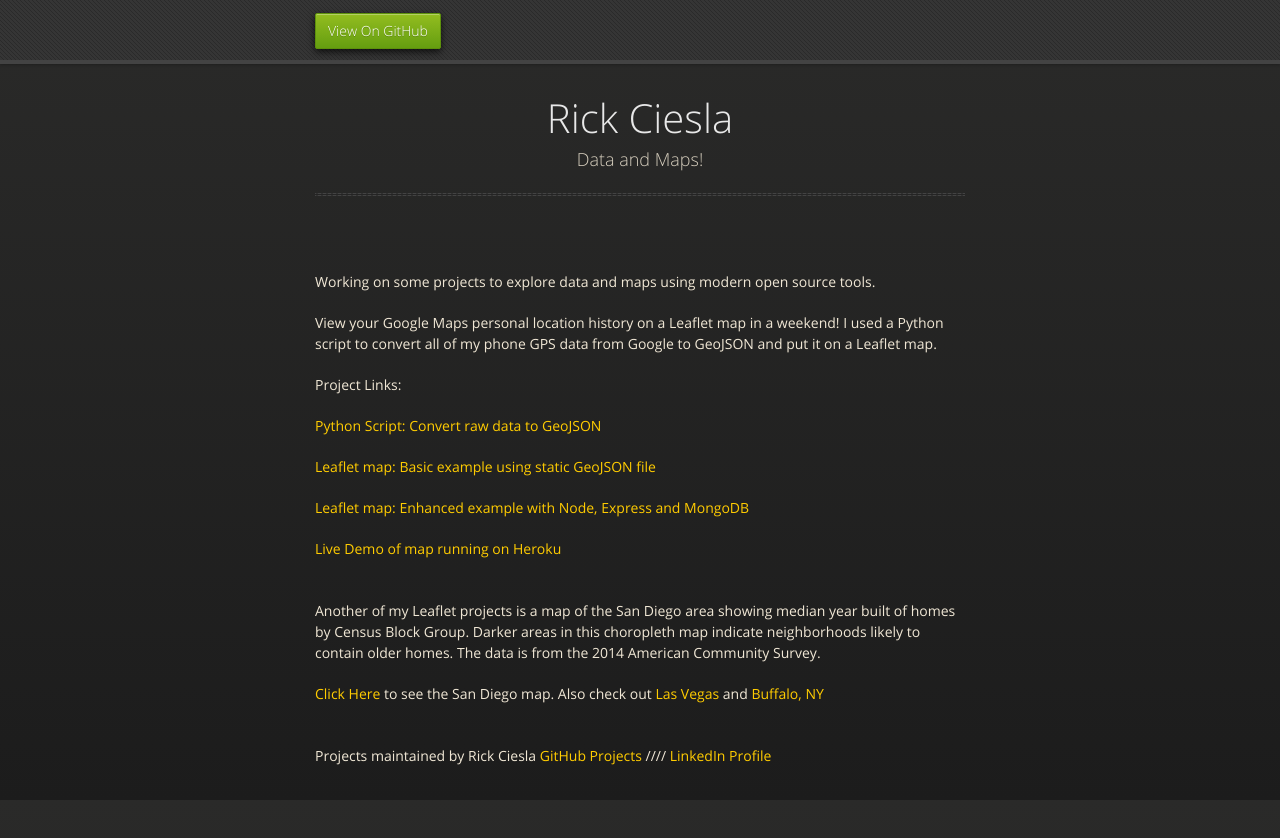
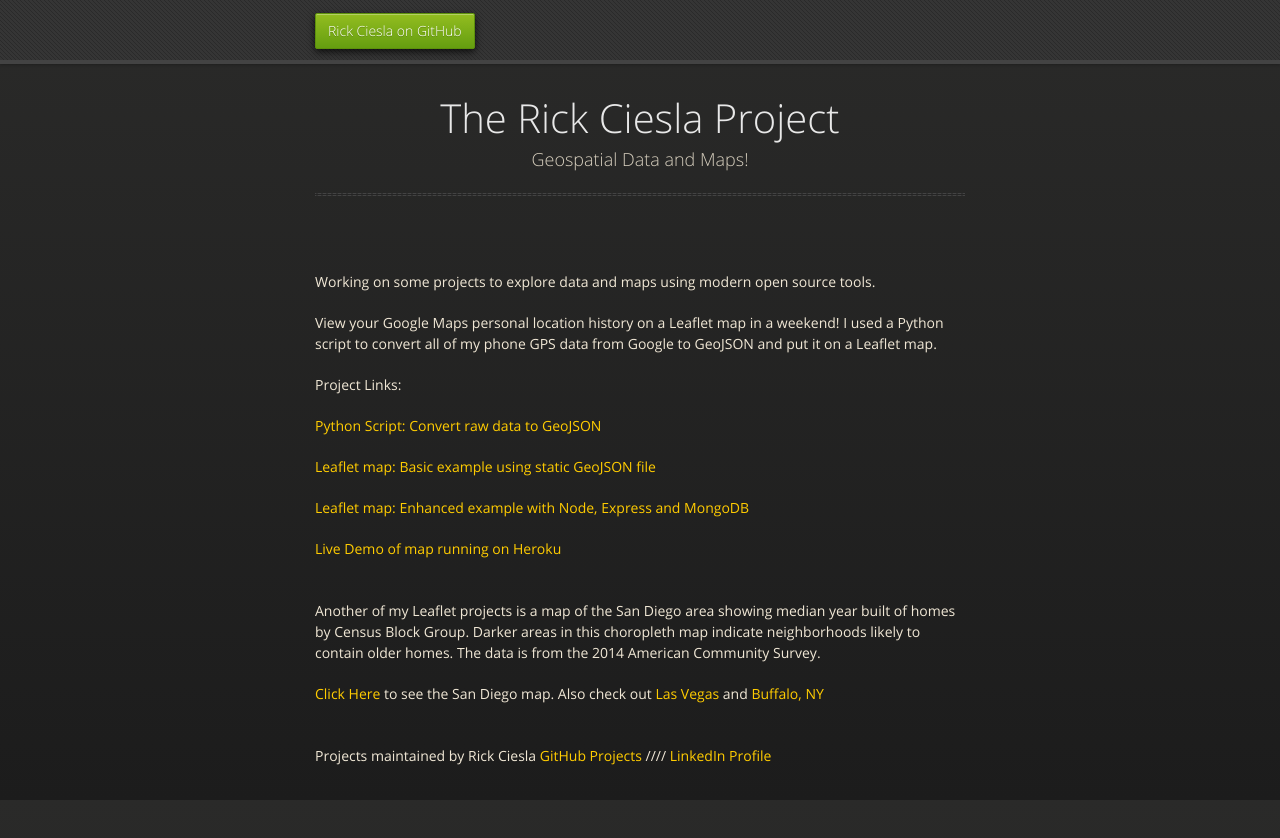
Before and after one commit to rtbigdata/rtbigdata.github.io, a plain HTML site: page index.html in a window 1280 px wide. Drawn offline with nearby package versions, Linux system fonts and the light colour scheme.

Commit message:
Turn up self promo to eleven

```diff
--- a/index.html
+++ b/index.html
@@ -3,7 +3,7 @@
   <head>
     <meta charset="utf-8">
     <meta http-equiv="X-UA-Compatible" content="chrome=1">
-    <title>Rick Ciesla by rtbigdata</title>
+    <title>The Rick Ciesla Project</title>
     <link rel="stylesheet" href="stylesheets/styles.css">
     <link rel="stylesheet" href="stylesheets/github-dark.css">
     <script src="https://ajax.googleapis.com/ajax/libs/jquery/1.7.1/jquery.min.js"></script>
@@ -20,7 +20,7 @@
   <body>
       <div id="header">
         <nav>
-          <li class="fork"><a href="https://github.com/rtbigdata">View On GitHub</a></li>
+          <li class="fork"><a href="https://github.com/rtbigdata">Rick Ciesla on GitHub</a></li>
         </nav>
       </div><!-- end header -->
 
@@ -28,8 +28,8 @@
 
       <section>
         <div id="title">
-          <h1>Rick Ciesla</h1>
-          <p>Data and Maps!</p>
+          <h1>The Rick Ciesla Project</h1>
+          <p>Geospatial Data and Maps!</p>
           <hr>
 
         </div>
```
